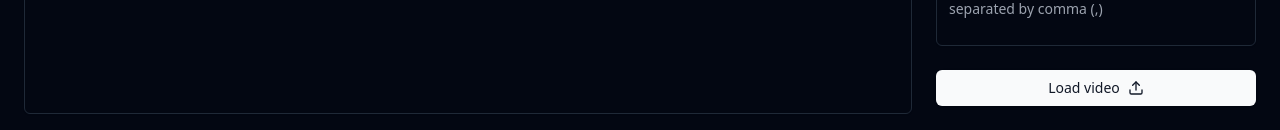
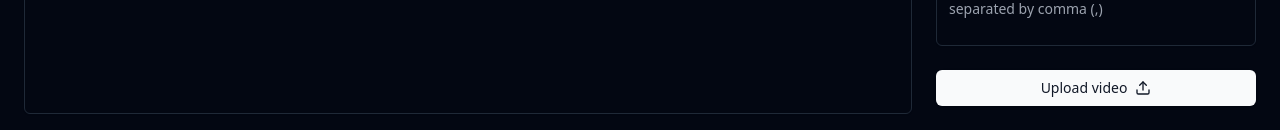
Before and after one commit to diogoazevedoo/upload-ai-web, a React (Vite) app: page / in a window 1280 px wide. Shown: the part 380-510 px from the top of the page. Built offline with nearby package versions, Linux system fonts and the light colour scheme.

Commit message:
Feat: Implemented upload video connecting with the backend api via axios

```diff
--- a/package.json
+++ b/package.json
@@ -17,6 +17,7 @@
     "@radix-ui/react-separator": "^1.0.3",
     "@radix-ui/react-slider": "^1.1.2",
     "@radix-ui/react-slot": "^1.0.2",
+    "axios": "^1.6.7",
     "class-variance-authority": "^0.7.0",
     "clsx": "^2.1.0",
     "lucide-react": "^0.274.0",
--- a/src/components/video-input-form.tsx
+++ b/src/components/video-input-form.tsx
@@ -6,9 +6,21 @@ import { Button } from "./ui/button";
 import { ChangeEvent, FormEvent, useMemo, useRef, useState } from "react";
 import { getFFmpeg } from "@/lib/ffmpeg";
 import { fetchFile } from '@ffmpeg/util'
+import { api } from "@/lib/axios";
+
+type Status = 'waiting' | 'converting' | 'uploading' | 'generating' | 'success'
+
+const statusMessages = {
+  converting: 'Converting...',
+  uploading: 'Uploading...',
+  generating: 'Transcribing...',
+  success: 'Success!'
+}
 
 export function VideoInputForm() {
     const [videoFile, setVideoFile] = useState<File | null>(null)
+    const [status, setStatus] = useState<Status>('waiting')
+
     const promptInputRef = useRef<HTMLTextAreaElement>(null)
 
     function handleFileSelected(event: ChangeEvent<HTMLInputElement>) {
@@ -57,9 +69,27 @@ export function VideoInputForm() {
 
         if(!videoFile) return
 
+        setStatus('converting')
+
         const audioFile = await convertVideoToAudio(videoFile)
 
-        console.log(audioFile, prompt)
+        const data = new FormData()
+
+        data.append('file', audioFile)
+
+        setStatus('uploading')
+
+        const response = await api.post('/videos', data)
+
+        const videoId = response.data.video.id
+
+        setStatus('generating')
+
+        await api.post(`/videos/${videoId}/transcription`, {
+            prompt
+        })
+
+        setStatus('success')
     }
 
     const previewURL = useMemo(() => {
@@ -92,15 +122,25 @@ export function VideoInputForm() {
               <Label htmlFor="transcription_prompt">Transcription prompt</Label>
               <Textarea
                 ref={promptInputRef}
+                disabled={status !== 'waiting'}
                 id="transcription_prompt"
                 className="h-20 leading-relaxed resize-none"
                 placeholder="Include keywords mentioned in the video separated by comma (,)"
               />
             </div>
 
-            <Button type="submit" className="w-full">
-              Load video
-              <Upload className="w-4 h-4 ml-2" />
+            <Button
+              data-success={status === 'success'}
+              disabled={status !== 'waiting'}
+              type="submit"
+              className="w-full data-[success=true]:bg-emerald-400"
+            >
+              {status === 'waiting' ? (
+                <>
+                  Upload video
+                  <Upload className="w-4 h-4 ml-2" />
+                </>
+              ) : statusMessages[status]}
             </Button>
         </form>
     )
--- /dev/null
+++ b/src/lib/axios.ts
@@ -0,0 +1,5 @@
+import axios from 'axios'
+
+export const api = axios.create({
+    baseURL: 'http://localhost:3333',
+})
```
Also changed, not shown: 1 other file (tests, documents, lock files or other folders).
